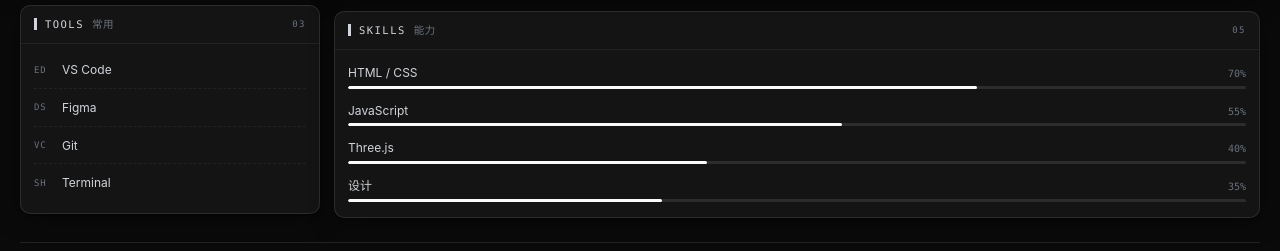
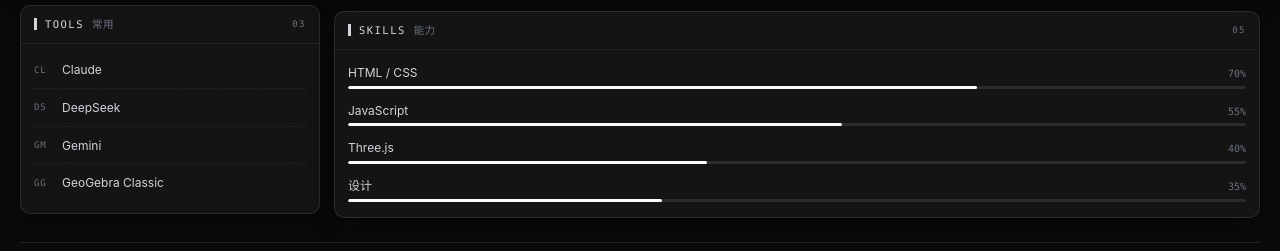
Before and after one commit to jianghu-dev/jianghu-dev.github.io, a plain HTML site: page about.html in a window 1280 px wide. Shown: the part 805-1056 px from the top of the page. Drawn offline with Linux system fonts and the light colour scheme.

Commit message:
content: TOOLS 换成 Claude / DeepSeek / Gemini / GeoGebra

```diff
--- a/about.html
+++ b/about.html
@@ -101,10 +101,10 @@
       <div class="panel-head"><span>TOOLS</span><span class="zh">常用</span><span class="idx"></span></div>
       <!-- ✏️【改这里】常用工具 -->
       <ul class="tools">
-        <li><span class="mono dim">ED</span>VS Code</li>
-        <li><span class="mono dim">DS</span>Figma</li>
-        <li><span class="mono dim">VC</span>Git</li>
-        <li><span class="mono dim">SH</span>Terminal</li>
+        <li><span class="mono dim">CL</span>Claude</li>
+        <li><span class="mono dim">DS</span>DeepSeek</li>
+        <li><span class="mono dim">GM</span>Gemini</li>
+        <li><span class="mono dim">GG</span>GeoGebra Classic</li>
       </ul>
     </section>
 
```
Also changed, not shown: index.html (+4 -4 lines).
